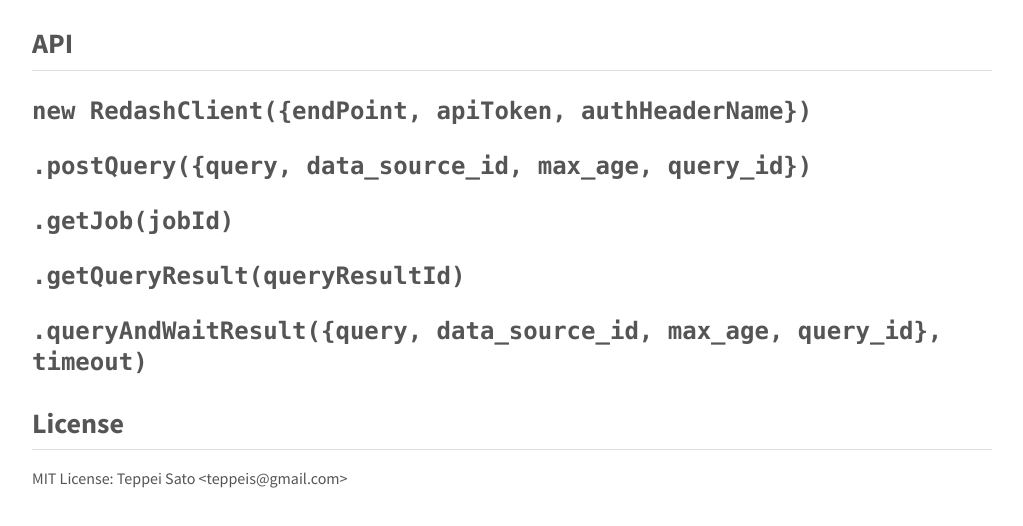
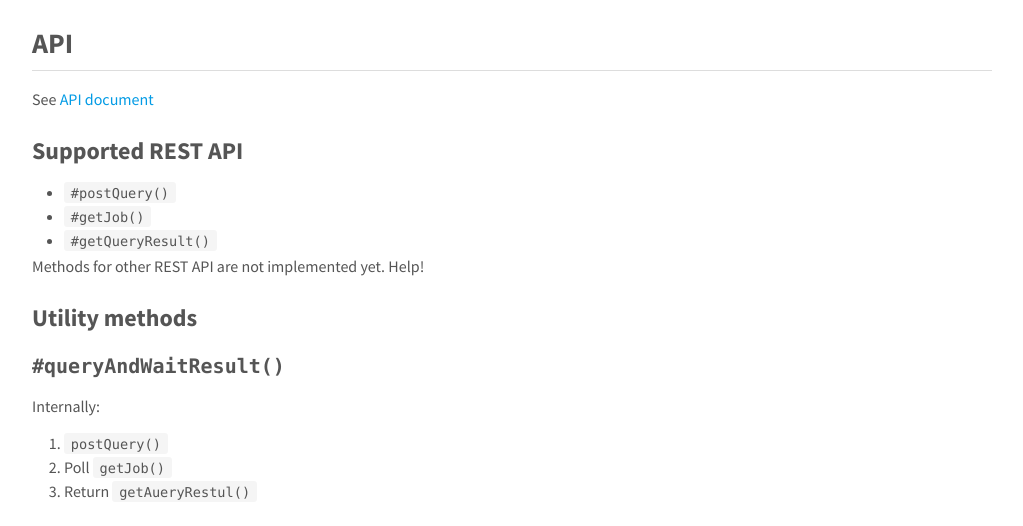
Before and after one commit to teppeis/redash-client, a website: page docs/index.html in a window 1280 px wide. Shown: the part 1515-2041 px from the top of the page, without its empty margins (238-1261 px from the left). Drawn offline with Linux system fonts and the light colour scheme.

Commit message:
docs: update esdoc

```diff
--- a/docs/index.html
+++ b/docs/index.html
@@ -55,7 +55,20 @@
   console.log(resp.job);
 });</code>
 </code></pre>
-<h2 id="api">API</h2><h3 id="-code-new-redashclient--endpoint--apitoken--authheadername----code-"><code>new RedashClient({endPoint, apiToken, authHeaderName})</code></h3><h3 id="-code--postquery--query--data-source-id--max-age--query-id----code-"><code>.postQuery({query, data_source_id, max_age, query_id})</code></h3><h3 id="-code--getjob-jobid---code-"><code>.getJob(jobId)</code></h3><h3 id="-code--getqueryresult-queryresultid---code-"><code>.getQueryResult(queryResultId)</code></h3><h3 id="-code--queryandwaitresult--query--data-source-id--max-age--query-id---timeout---code-"><code>.queryAndWaitResult({query, data_source_id, max_age, query_id}, timeout)</code></h3><h2 id="license">License</h2><p>MIT License: Teppei Sato &lt;teppeis@gmail.com&gt;</p>
+<h2 id="api">API</h2><p>See <a href="https://teppeis.github.io/redash-client/">API document</a></p>
+<h3 id="supported-rest-api">Supported REST API</h3><ul>
+<li><code>#postQuery()</code></li>
+<li><code>#getJob()</code></li>
+<li><code>#getQueryResult()</code></li>
+</ul>
+<p>Methods for other REST API are not implemented yet. Help!</p>
+<h3 id="utility-methods">Utility methods</h3><h4 id="-code--queryandwaitresult----code-"><code>#queryAndWaitResult()</code></h4><p>Internally:</p>
+<ol>
+<li><code>postQuery()</code></li>
+<li>Poll <code>getJob()</code></li>
+<li>Return <code>getAueryRestul()</code></li>
+</ol>
+<h2 id="license">License</h2><p>MIT License: Teppei Sato &lt;teppeis@gmail.com&gt;</p>
 </div>
 </div>
 
```
Also changed, not shown: docs/index.json (+1 -1 lines).
